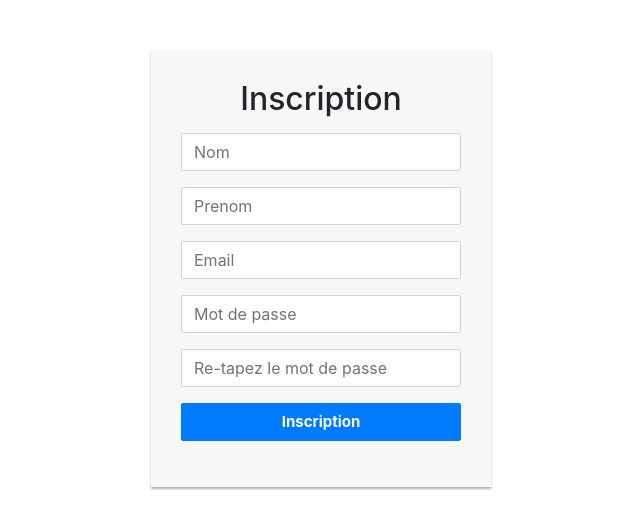
After one commit to nitescuale/labonnepioche, a PHP site: page /signup.php in a window 1280 px wide. The commit adds this page. Shown: the top 529 px of the page, without its empty margins (319-959 px from the left). Run offline with PHP 8.4, Linux system fonts and the light colour scheme.

Commit message:
upload/ma

```diff
--- /dev/null
+++ b/signup.php
@@ -0,0 +1,123 @@
+<!DOCTYPE html>
+    <html lang="en">
+        <head>
+            <meta charset="UTF-8">
+            <meta name="viewport" content="width=device-width, initial-scale=1.0">
+            <meta name="author" content="NoS1gnal"/>
+
+            <link href="https://cdnjs.cloudflare.com/ajax/libs/magnific-popup.js/1.1.0/magnific-popup.min.css" rel="stylesheet" />
+            <link rel="stylesheet" href="https://maxcdn.bootstrapcdn.com/bootstrap/4.3.1/css/bootstrap.min.css">
+            <title>Inscription</title>
+        </head>
+        <body>
+        <div class="login-form">
+            <?php
+                if(isset($_GET['reg_err']))             // Divers cas d'erreur à traiter, messages d'erreur/succès
+                {
+                    $err = htmlspecialchars($_GET['reg_err']);
+
+                    switch($err)
+                    {
+                        case 'success':
+                        ?>
+                            <div class="alert alert-success">
+                                <strong>Succès</strong> Inscription réussie !
+                            </div>
+                            <?php header ('Location: login.php')?>
+                        <?php
+                        break;
+
+                        case 'password':
+                        ?>
+                            <div class="alert alert-danger">
+                                <strong>Erreur</strong> Mot de passe différent
+                            </div>
+                        <?php
+                        break;
+
+                        case 'email':
+                        ?>
+                            <div class="alert alert-danger">
+                                <strong>Erreur</strong> Email non valide
+                            </div>
+                        <?php
+                        break;
+
+                        case 'email_length':
+                        ?>
+                            <div class="alert alert-danger">
+                                <strong>Erreur</strong> Email trop long
+                            </div>
+                        <?php
+                        break;
+
+                        case 'nom_length':
+                        ?>
+                            <div class="alert alert-danger">
+                                <strong>Erreur</strong> Nom trop long
+                            </div>
+                        <?php
+                        case 'prenom_length':
+                            ?>
+                                <div class="alert alert-danger">
+                                    <strong>Erreur</strong> Prénom trop long
+                                </div>
+                            <?php
+                        case 'already':
+                        ?>
+                            <div class="alert alert-danger">
+                                <strong>Erreur</strong> Compte déjà existant
+                            </div>
+                        <?php
+
+                    }
+                }
+                ?>
+
+            <form action="signup_process.php" method="post"> <!-- On associe le processus inscription_traitement.php au formulaire, qui recevra les données de manière POST-->
+                <h2 class="text-center">Inscription</h2>             <!-- Diverses entrées, de plusieurs types -->
+                <div class="form-group">
+                    <input type="text" name="nom" class="form-control" placeholder="Nom" required="required" autocomplete="off">
+                </div>
+                <div class="form-group">
+                    <input type="text" name="prenom" class="form-control" placeholder="Prenom" required="required" autocomplete="off">
+                </div>
+                <div class="form-group">
+                    <input type="email" name="email" class="form-control" placeholder="Email" required="required" autocomplete="off">
+                </div>
+                <div class="form-group">
+                    <input type="password" name="password" class="form-control" placeholder="Mot de passe" required="required" autocomplete="off">
+                </div>
+                <div class="form-group">
+                    <input type="password" name="password_retype" class="form-control" placeholder="Re-tapez le mot de passe" required="required" autocomplete="off">
+                </div>
+                <div class="form-group">
+                    <button type="submit" class="btn btn-primary btn-block">Inscription</button>
+                </div>
+            </form>
+        </div>
+        <style>                     /* Style CSS de la page, assez court pour ne pas prendre la peine de faire un .css externe */
+            .login-form {
+                width: 340px;
+                margin: 50px auto;
+            }
+            .login-form form {
+                margin-bottom: 15px;
+                background: #f7f7f7;
+                box-shadow: 0px 2px 2px rgba(0, 0, 0, 0.3);
+                padding: 30px;
+            }
+            .login-form h2 {
+                margin: 0 0 15px;
+            }
+            .form-control, .btn {
+                min-height: 38px;
+                border-radius: 2px;
+            }
+            .btn {
+                font-size: 15px;
+                font-weight: bold;
+            }
+        </style>
+        </body>
+</html>
```
Also changed, not shown: accueil.css (+9 -1 lines), accueil.php (+32 -10 lines), db_config.php (added, +18 -0 lines), login.php (added, +88 -0 lines), login_process.php (added, +37 -0 lines), signup_process.php (added, +58 -0 lines), login_icon.png (added).
